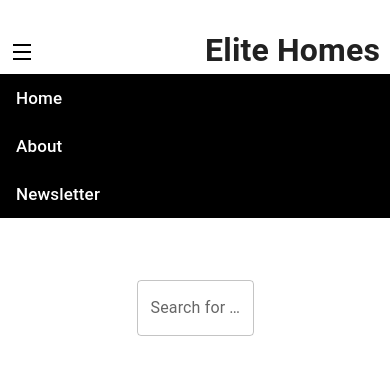
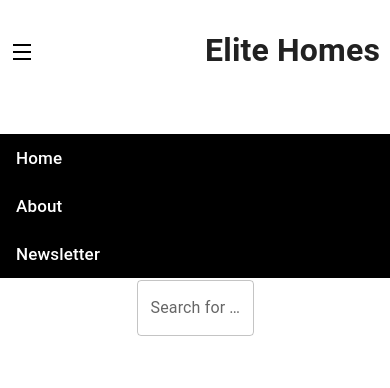
Before and after one commit to lougoncharenko/react-sfpopos-application, a React (Create React App) app: page / in a window 390 px wide. Both pictures are taken after a click on the icon 22 px from the left and 52 px from the top of the page. Shown: the top 388 px of the page. Built offline with nearby package versions, Linux system fonts and the light colour scheme.

Commit message:
fixed non-script element

```diff
--- a/src/components/Header/Header.jsx
+++ b/src/components/Header/Header.jsx
@@ -10,7 +10,7 @@ const Header = () => {
 
     const MobileLinks = () => {
         return (
-            <div className="mobile_container_nav_links">
+            <section className="mobile_container_nav_links">
             <ul>
                   <li className="nav_item">
                     <NavLink to='/'>Home</NavLink>
@@ -22,7 +22,7 @@ const Header = () => {
                     <NavLink to='/newsletter'>Newsletter</NavLink>
                   </li>
                 </ul>
-            </div>
+            </section>
         )
     }
 
```
